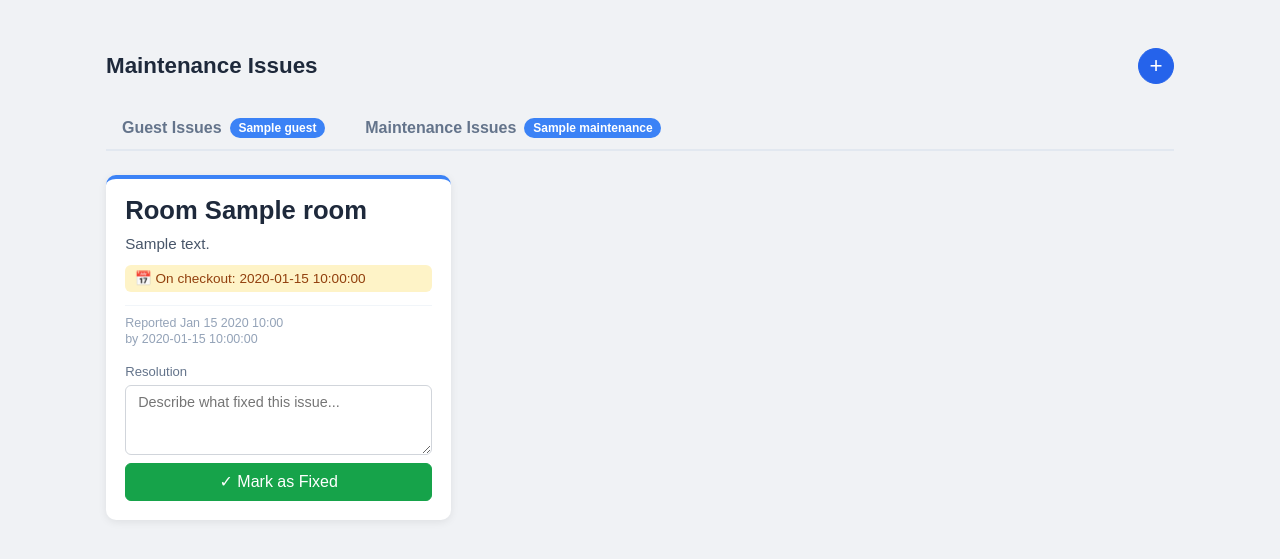
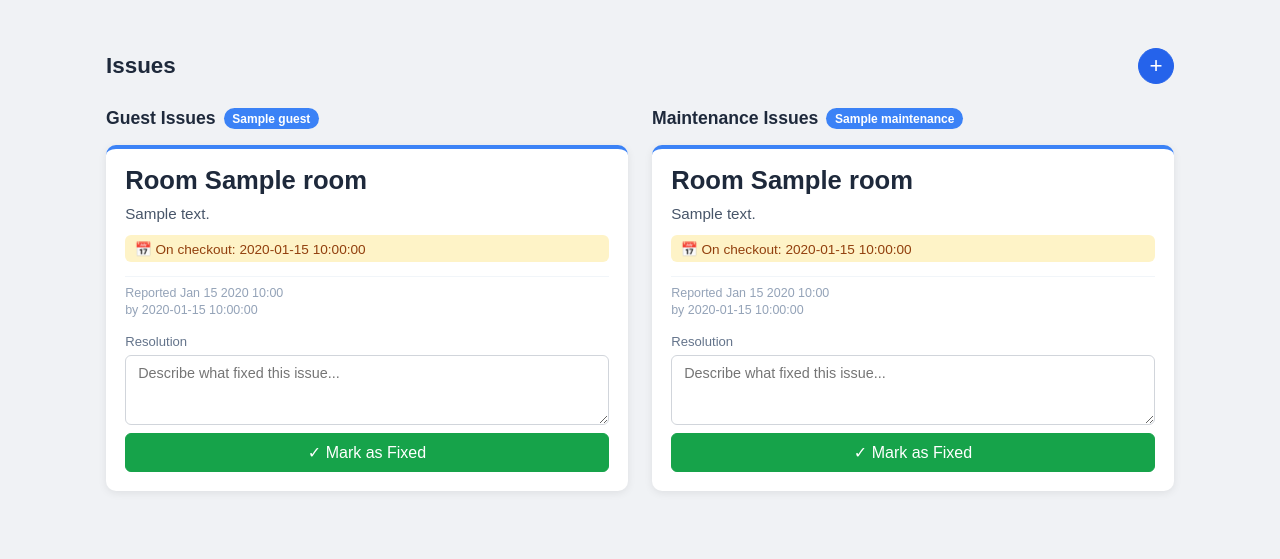
Before and after one commit to BumRummy/Maintenance-Tracker, a Flask app: template templates/maintenance_dashboard.html in a window 1280 px wide. Shown: the top 559 px of the page. Run offline with Flask 3, Linux system fonts and the light colour scheme; the template is opened without the code that fills it: most values are stand-ins (such as "Sample title", 1, 10 or a date in 2020); parts of the project's set-up code (start-up, migrations or seed data) failed here and were passed over.

Commit message:
Show guest and maintenance issues as two columns on desktop
Tabs remain for narrow screens.

Co-Authored-By: Claude Sonnet 5.5 <noreply@anthropic.com>
Claude-Session: https://claude.ai/code/session_014qa1MmuauZxkuYCjTLToX4

```diff
--- a/app.py
+++ b/app.py
@@ -535,12 +535,15 @@ def create_app() -> Flask:
             category: sum(1 for i in all_open if _issue_category(i) == category)
             for category in ISSUE_CATEGORIES
         }
-        open_issues = [i for i in all_open if _issue_category(i) == tab]
+        open_by_category = {
+            category: [i for i in all_open if _issue_category(i) == category]
+            for category in ISSUE_CATEGORIES
+        }
 
         if role == "maintenance":
             return render_template(
                 "maintenance_dashboard.html",
-                open_issues=open_issues,
+                open_by_category=open_by_category,
                 tab=tab,
                 tab_counts=tab_counts,
                 default_category=default_tab,
@@ -552,11 +555,14 @@ def create_app() -> Flask:
             key=lambda x: x.get("closed_at", ""),
             reverse=True,
         )
-        recent_closed = [i for i in recent_closed if _issue_category(i) == tab]
+        closed_by_category = {
+            category: [i for i in recent_closed if _issue_category(i) == category]
+            for category in ISSUE_CATEGORIES
+        }
         return render_template(
             "frontdesk_dashboard.html",
-            open_issues=open_issues,
-            recent_closed=recent_closed,
+            open_by_category=open_by_category,
+            closed_by_category=closed_by_category,
             tab=tab,
             tab_counts=tab_counts,
             default_category=default_tab,
--- a/static/style.css
+++ b/static/style.css
@@ -126,3 +126,15 @@ button:hover { background: #e2e8f0; }
 .radio-option, .checkbox-option { display: flex; align-items: center; gap: .5rem; }
 .radio-option input, .checkbox-option input { padding: 0; }
 .tile-checkout { font-size: .85rem; color: #92400e; background: #fef3c7; border-radius: 6px; padding: .35rem .6rem; }
+
+/* Desktop: show both categories side by side; narrow screens show the active tab only */
+.column-title { display: none; margin: 0 0 1rem; font-size: 1.1rem; color: #1e293b; align-items: center; gap: .5rem; }
+.issue-column { display: none; min-width: 0; }
+.issue-column.active { display: block; }
+@media (min-width: 900px) {
+  .tabs { display: none; }
+  .issue-columns { display: grid; grid-template-columns: 1fr 1fr; gap: 1.5rem; align-items: start; }
+  .issue-column { display: block; }
+  .column-title { display: flex; }
+  .issue-column .tile-grid { grid-template-columns: 1fr; }
+}
--- a/templates/maintenance_dashboard.html
+++ b/templates/maintenance_dashboard.html
@@ -1,7 +1,7 @@
 {% extends 'base.html' %}
 {% block content %}
 <div class="page-header">
-  <h1>{{ 'Guest' if tab == 'guest' else 'Maintenance' }} Issues</h1>
+  <h1>Issues</h1>
   <button class="btn-primary btn-add-issue" id="open-modal-btn" type="button" aria-label="Add maintenance issue">+</button>
 </div>
 
@@ -26,9 +26,13 @@
   </div>
 </div>
 
-{% if open_issues %}
+<div class="issue-columns">
+  {% for cat, label in (('guest', 'Guest Issues'), ('maintenance', 'Maintenance Issues')) %}
+  <section class="issue-column {{ 'active' if tab == cat }}">
+    <h2 class="column-title">{{ label }} <span class="count-badge">{{ tab_counts[cat] }}</span></h2>
+    {% if open_by_category[cat] %}
     <div class="tile-grid">
-  {% for issue in open_issues %}
+      {% for issue in open_by_category[cat] %}
       <div class="tile">
         <div class="tile-room">Room {{ issue.room }}</div>
         <div class="tile-desc">{{ issue.description }}</div>
@@ -47,10 +51,11 @@
       {% endfor %}
     </div>
     {% else %}
-<div class="empty-state">
-  <p>No open issues — all clear!</p>
+    <div class="empty-state"><p>No open {{ label | lower }} — all clear!</p></div>
+    {% endif %}
+  </section>
+  {% endfor %}
 </div>
-{% endif %}
 
 <script>
   const modal = document.getElementById('new-issue-modal');
```
Also changed, not shown: templates/frontdesk_dashboard.html (+15 -13 lines), test_app.py (+11 -7 lines). Lines whose indentation alone changed are shown as unchanged.
